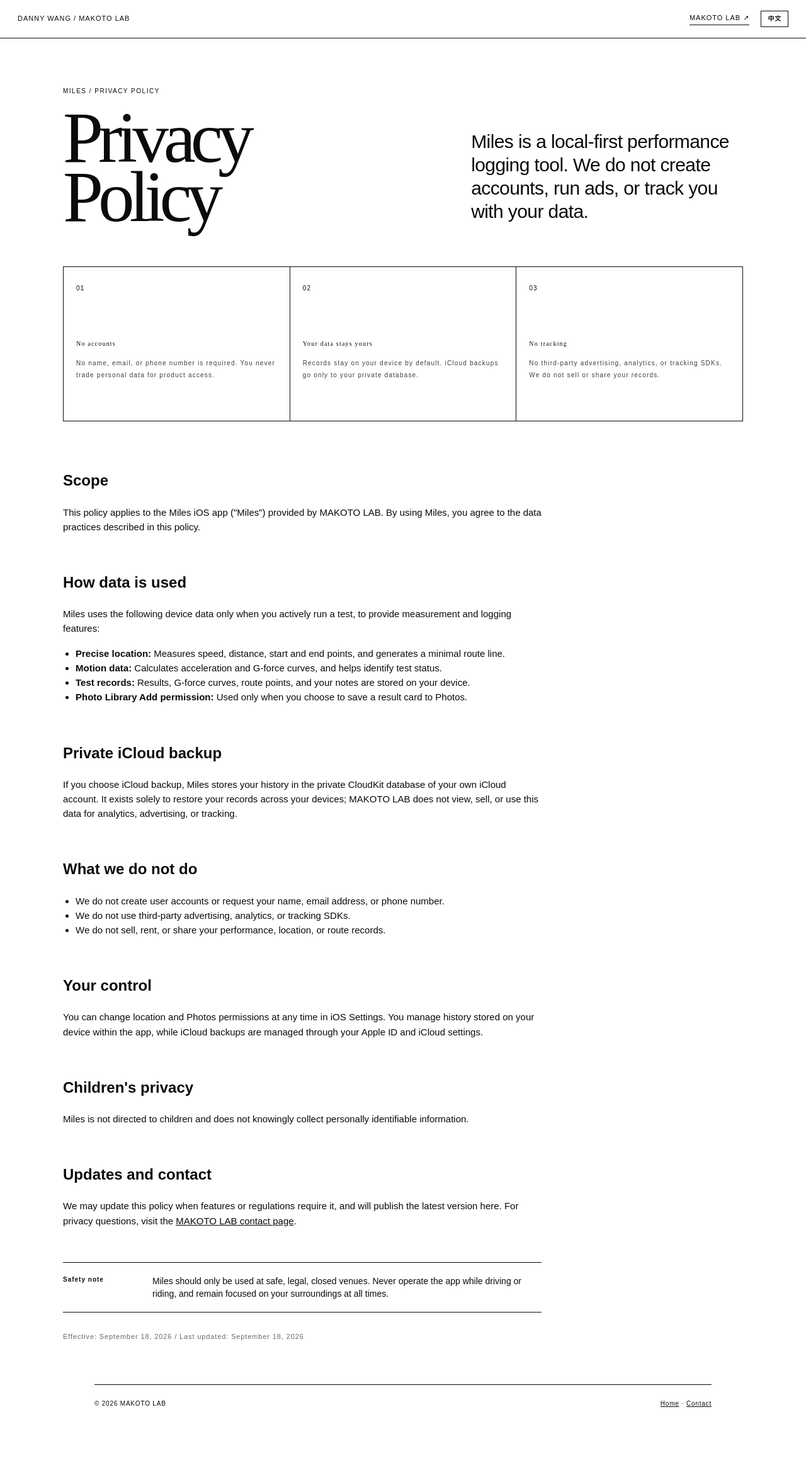
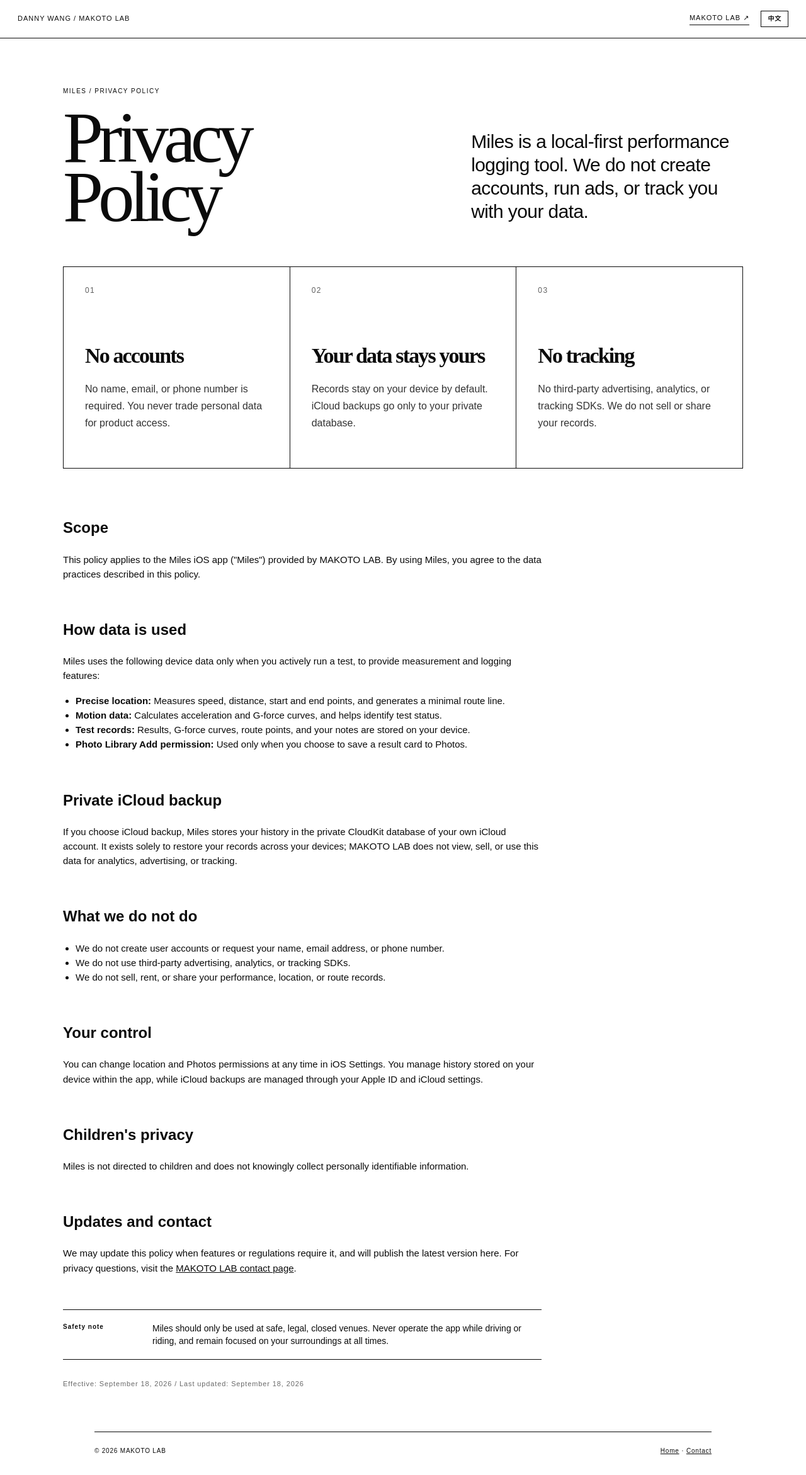
Before and after one commit to lancer1234/lancer1234.github.io, a Jekyll site: the page privacy/index.html, which Jekyll copies as it is, in a window 1280 px wide. Shown: the whole page at 63% size. Built offline with Jekyll 4.4.1, drawn with Linux system fonts in a browser that asks for light colours; before the commit the page ends 2267 px from its top, so only the background shows below that.

Commit message:
Improve privacy card hierarchy

```diff
--- /dev/null
+++ b/privacy-cards.css
@@ -0,0 +1 @@
+.privacy-principles article{min-height:320px;padding:28px 34px 34px;display:flex;flex-direction:column}.privacy-principles article>span{font-size:12px;letter-spacing:.12em;color:#606060}.privacy-principles h2{margin:76px 0 20px;font:600 clamp(34px,2.35vw,48px)/1.08 "Times New Roman",Times,serif;letter-spacing:-.055em}.privacy-principles h2 span,.privacy-principles p span{font-size:inherit;letter-spacing:inherit}.privacy-principles p{max-width:510px;font-size:clamp(16px,1.08vw,19px);line-height:1.7;color:#333}.privacy-principles h2 .lang-zh{font-family:Arial,"PingFang TC","Noto Sans TC",sans-serif;font-weight:700;letter-spacing:-.065em}@media(max-width:760px){.privacy-principles article{padding:24px 22px 30px}.privacy-principles h2{margin:52px 0 15px;font-size:32px}.privacy-principles p{font-size:16px;line-height:1.65}}
--- a/privacy/index.html
+++ b/privacy/index.html
@@ -4,7 +4,7 @@
   <meta charset="utf-8" /><meta name="viewport" content="width=device-width, initial-scale=1" />
   <meta name="description" content="Miles app privacy policy by MAKOTO LAB." /><meta name="theme-color" content="#ffffff" />
   <title>Privacy Policy — Miles / MAKOTO LAB</title>
-  <link rel="stylesheet" href="../site-pages.css" /><link rel="stylesheet" href="../site-pages-redesign.css" /><link rel="stylesheet" href="../lab-language.css" />
+  <link rel="stylesheet" href="../site-pages.css" /><link rel="stylesheet" href="../site-pages-redesign.css" /><link rel="stylesheet" href="../lab-language.css" /><link rel="stylesheet" href="../privacy-cards.css" />
 </head>
 <body class="privacy-page">
   <header class="page-bar"><a href="../">DANNY WANG / MAKOTO LAB</a><div class="page-actions"><a href="../makoto-lab/">MAKOTO LAB ↗</a><button class="lang-toggle" type="button" aria-label="Switch to English"><span class="lang-zh">EN</span><span class="lang-en">中文</span></button></div></header>
```
